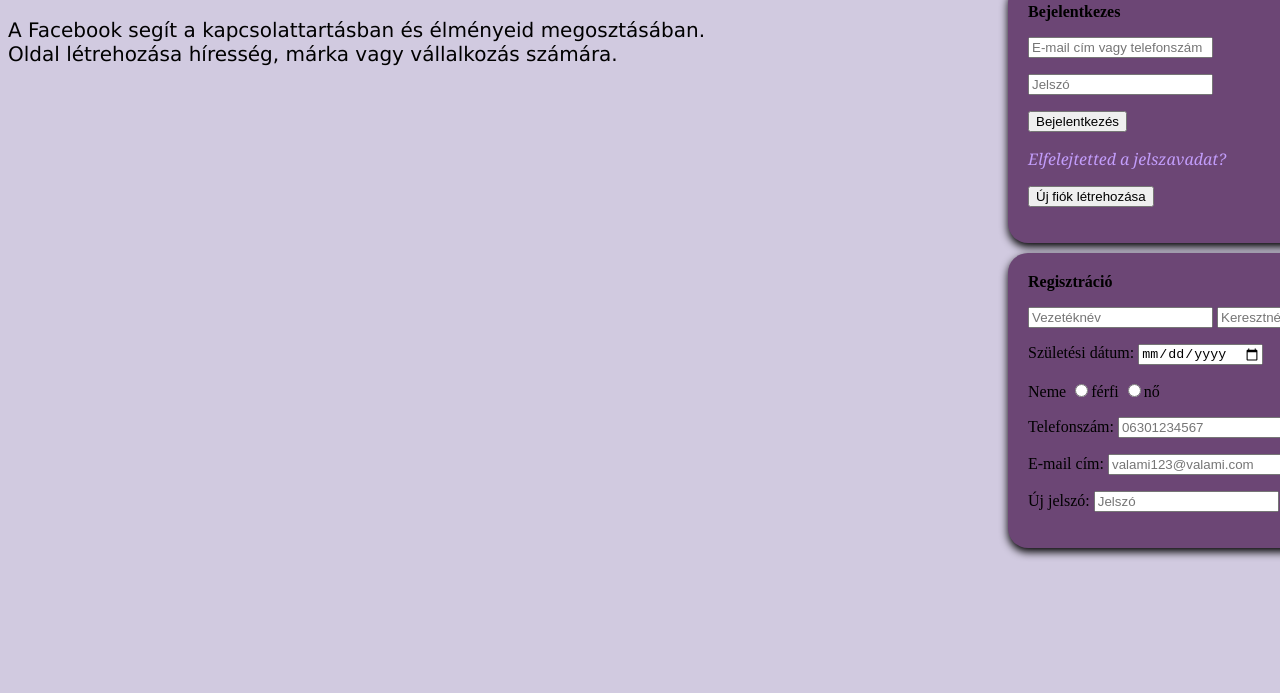
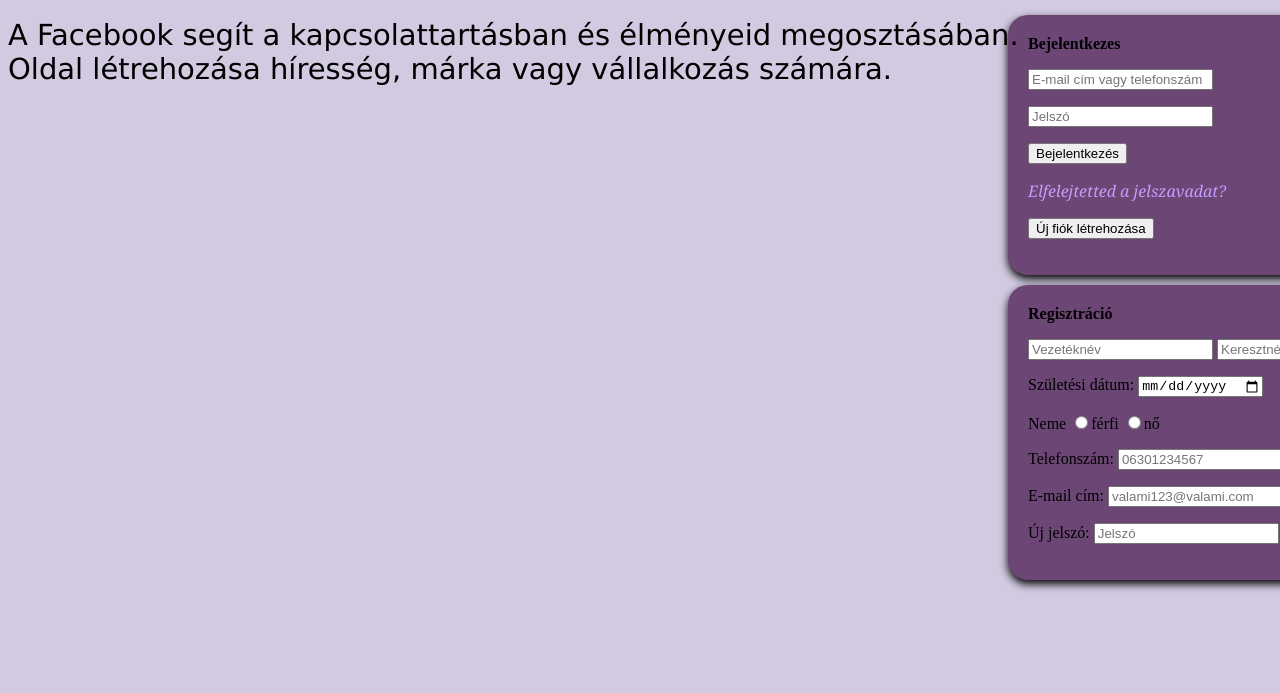
Before and after one commit to Slaygurl01/prog_feladat, a plain HTML site: page index.html in a window 1280 px wide. Shown: the part 107-800 px from the top of the page. Drawn offline with Linux system fonts and the light colour scheme; a script that the page names is missing.

Commit message:
Add files via upload

```diff
--- a/stilus.css
+++ b/stilus.css
@@ -21,9 +21,10 @@ body{
  }
 
 h4{
-   font-size: 20px ;
+   font-size: 29px ;
    font-family: 'Lucida Sans', 'Lucida Sans Regular', 'Lucida Grande', 'Lucida Sans Unicode', Geneva, Verdana, sans-serif;
    font-weight: 200;
+   margin-top: 10px ;
 }
  .regisztracio{
     background-color: rgb(108, 70, 117);
```
